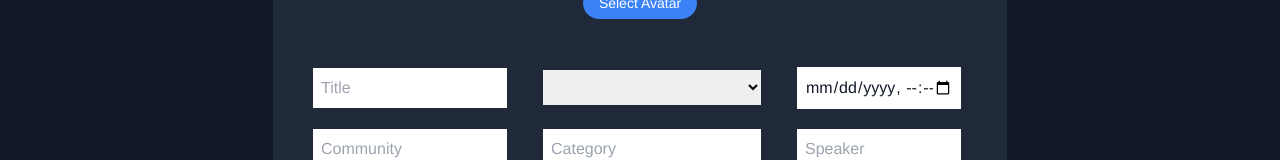
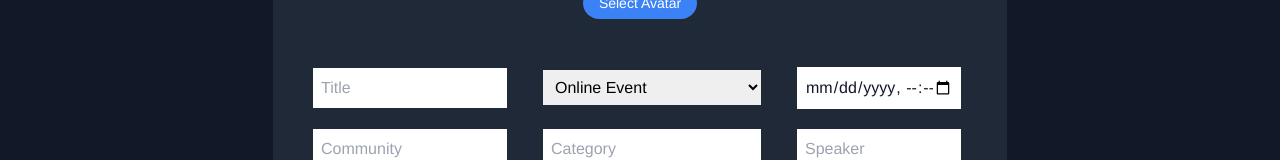
Before and after one commit to rawheel/Events-Registration-App, a Vue app: page /register-event in a window 1280 px wide. Shown: the part 330-490 px from the top of the page. Built offline with nearby package versions, Linux system fonts and the light colour scheme.

Commit message:
POST request successfull

```diff
--- a/src/App.vue
+++ b/src/App.vue
@@ -62,7 +62,7 @@
       </div>
       <div class="flex-1 flex items-center justify-center sm:items-stretch sm:justify-start">
         <div class="flex-shrink-0 flex items-center">
-          <img class="block lg:hidden h-8 w-auto" src="https://tailwindui.com/img/logos/workflow-mark-indigo-500.svg" alt="Workflow">
+          <img class="block lg:hidden h-8 w-auto" src="@/assets/eventlogo_white.svg" alt="Workflow">
           <img class="hidden lg:block h-8 w-auto" src="@/assets/eventlogo_white.svg" alt="Workflow">
         </div>
         <div class="hidden sm:block sm:ml-6">
--- a/src/components/EventRegister.vue
+++ b/src/components/EventRegister.vue
@@ -2,7 +2,7 @@
     <div class="flex flex-wrap content-center bg-gray-900 text-white h-screen pt-2">
        <div class="grid justify-items-center grid-rows-10 md:grid-cols-3 gap-x-2 m-auto font-sans bg-gray-800 text-gray-900  w-auto mt-10 p-10">
 
-           <div class="flex justify-center  md:col-span-3 h-auto" >
+           <div class="flex justify-center md:col-span-3 h-auto" >
                <div class="py-3 center mx-auto">
                     <div class="bg-gray-800 px-4 py-5 rounded-lg  text-center w-48">
                     <div class="mb-4">
@@ -21,14 +21,14 @@
            <div class="col-span-3 w-full">
            <input v-model="title" class=" mt-5 p-2  focus:outline-none focus:ring focus:border-gray-900" type="text" name="title" placeholder="Title">
 
-            <select v-model="mode" class= " mt-5  p-2 mx-9 w-1/3 focus:outline-none focus:ring focus:border-gray-900 text-black">
-                <option v-for="(mod,index) in modes" :value="mod" :key="index">
+            <select v-model="mod" class= " mt-5  p-2 md:mx-9 md:w-1/3 focus:outline-none focus:ring focus:border-gray-900 text-black">
+                <option class="text-black" v-for="(mod,index) in modes" :value="mod" :key="index">
                     {{mod}}
 
                 </option>
 
             </select>
-            <input v-model="dateTime" class= "mt-5 p-2 w-1/4 focus:outline-none focus:ring focus:border-gray-900 text-gray-900" type="datetime-local" id="birthdaytime" name="birthdaytime">
+            <input v-model="dateTime" class= "mt-5 p-2 md:w-1/4 focus:outline-none focus:ring focus:border-gray-900 text-gray-900" type="datetime-local" id="birthdaytime" name="birthdaytime">
 
 
            </div>
@@ -83,7 +83,7 @@ export default {
         return{
 
             title:'',
-            mode:'',
+            mod:'Online Event',
             dateTime:'',
             community:'',
             category:'',
@@ -102,7 +102,7 @@ export default {
 
                 title:this.title,
 
-                mode:this.mode,
+                mode:this.getMode(),
                 date: this.dateTime.split("T")[0],
                 time:this.dateTime.split("T")[1],
                 community : this.community,
@@ -123,20 +123,21 @@ export default {
                     })
 
         },
+        getMode(){
+            if(this.mod == 'Physical Event'){
 
+                return 'phy'
+            }else{
 
-    },
-    watch:{
-        mode(){
-            if(this.mode == 'Physical Event'){
-                this.mode= 'phy'
-            }else{
-                this.mode = 'on'
+                return 'on'
             }
 
 
         }
-    }
+
+
+    },
+
 
 }
 </script>
--- a/src/components/HomeView.vue
+++ b/src/components/HomeView.vue
@@ -1,6 +1,6 @@
 <template>
 
-<div class="bg-gray-900 h-screen pt-2 ">
+<div class="bg-gray-900 h-full pt-2 ">
 
 <div class="container m-auto font-sans bg-gray-800 text-yellow-400 md:w-6/12 p-2 h-auto mt-40 md:mt-16">
     <div class="container grid grid-cols-3  mx-auto bg-gray-900 rounded-lg w-4/5   p-5 mb-2" v-for="event in dataevent" :key="event.name">
```
